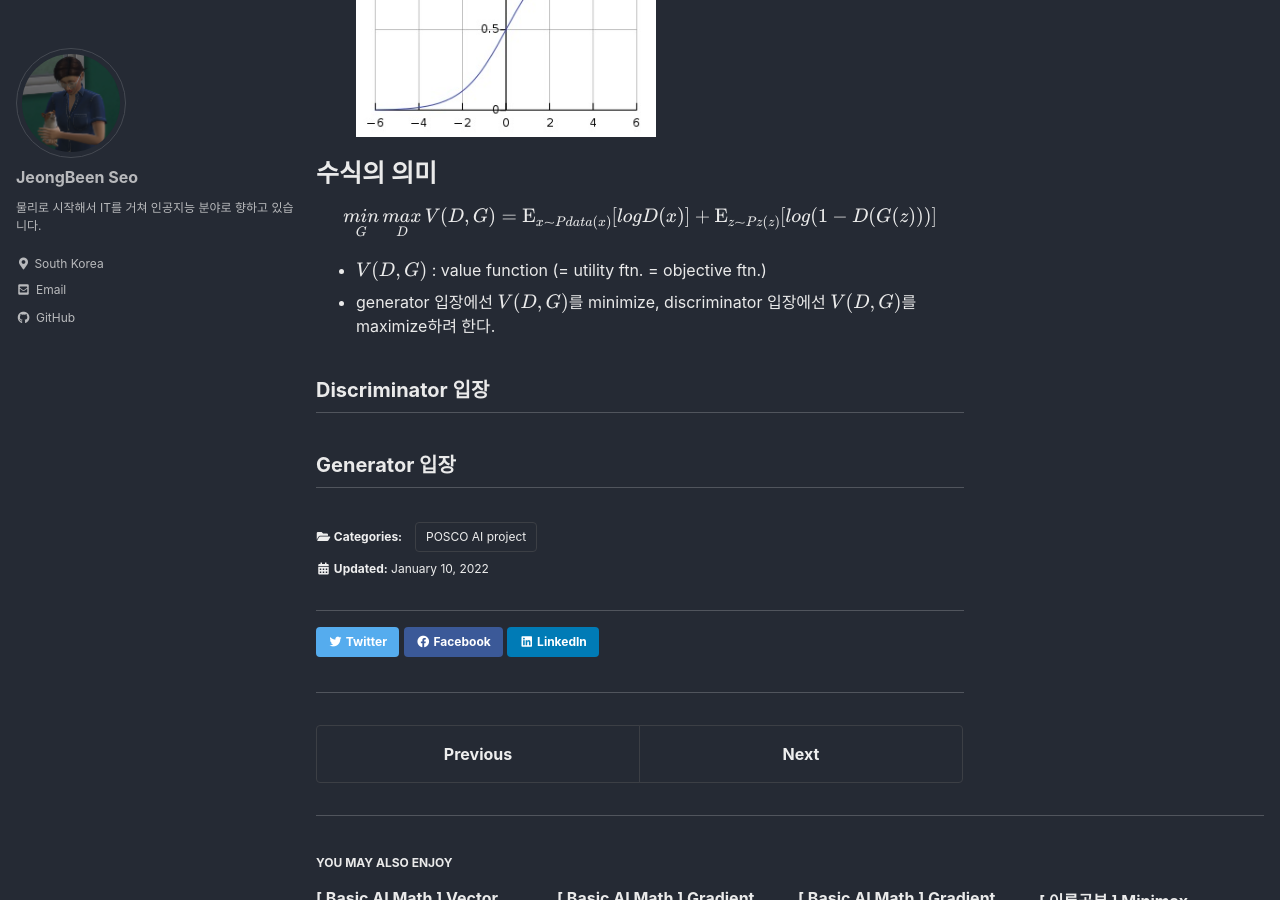
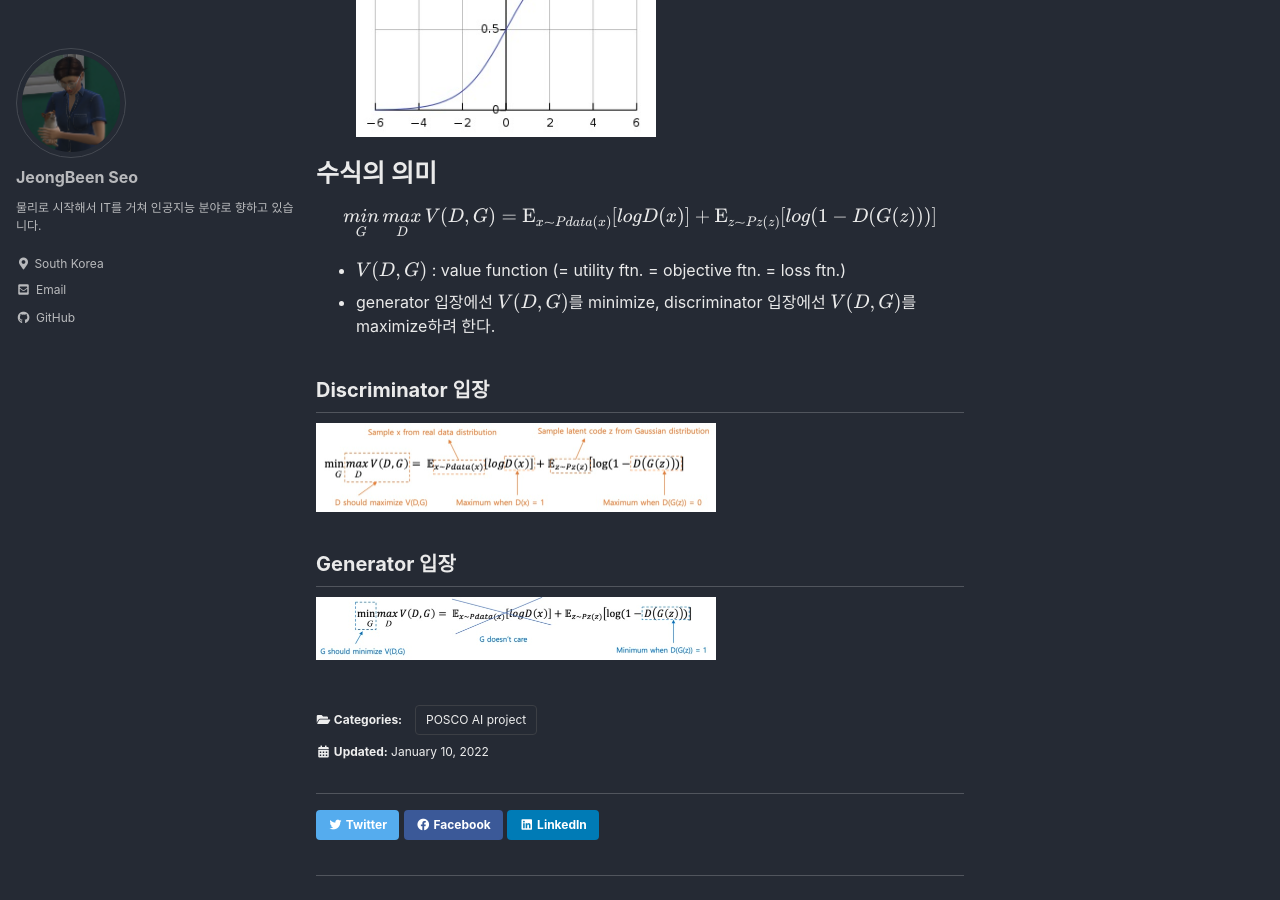
Before and after one commit to claire-1125/claire-1125.github.io, a Jekyll site: the page built from _posts/2022-01-10-gan.md, in a window 1280 px wide and 900 px high, scrolled down 1757 px. Built offline with Jekyll 4.4.1, drawn with Linux system fonts in a browser that asks for light colours; cached includes are drawn as plain includes; formulas are drawn with MathJax 3.

Commit message:
committed in Jen 21

```diff
--- a/_posts/2022-01-10-gan.md
+++ b/_posts/2022-01-10-gan.md
@@ -13,7 +13,7 @@ categories:
 
 ## 알고리즘
 
-![4.png](/assets/images/posts/POSCO_AI_project/gan1/4.png){: width="400"}
+![1.png](/assets/images/posts/POSCO_AI_project/gan/1.png){: width="400"}
 
 1. 제일 처음 **Noise**가 있다. 해당 Noise는 위 수식에서 **z**라고 표현된다.
 
@@ -29,7 +29,7 @@ categories:
 
 ## Generator
 
-![5.jpg](/assets/images/posts/POSCO_AI_project/gan1/5.jpg){: width="400"}
+![2.jpg](/assets/images/posts/POSCO_AI_project/gan/2.jpg){: width="400"}
 
 - Unsupervised Learning
 - MLP (multilayer perceptron)
@@ -47,7 +47,7 @@ categories:
 - 어떠한 input 데이터가 들어갔을 때, 해당 input 값이 어떤 것인지 **Classify** 한다. = **output이 0 혹은 1**
 - classify할 때 **sigmoid function**을 이용한다.
 
-    ![6.jpg](/assets/images/posts/POSCO_AI_project/gan1/6.jpg){: width="300"}
+    ![3.jpg](/assets/images/posts/POSCO_AI_project/gan/3.jpg){: width="300"}
 
 
 
@@ -57,10 +57,15 @@ $$
 \underset{G}{min} \, \underset{D}{max} \, V(D,G)=\operatorname{E}_{x⁓Pdata(x)}[logD(x)]+\operatorname{E}_{z⁓Pz(z)}[log(1-D(G(z)))]
 $$
 
-- $V(D,G)$ : value function (= utility ftn. = objective ftn.)
+- $V(D,G)$ : value function (= utility ftn. = objective ftn. = loss ftn.)
 - generator 입장에선 $V(D,G)$를 minimize, discriminator 입장에선 $V(D,G)$를 maximize하려 한다.
 
 ## Discriminator 입장
 
+![4.jpg](/assets/images/posts/POSCO_AI_project/gan/4.jpg){: width="400"}
+
+
 
 ## Generator 입장
+
+![5.jpg](/assets/images/posts/POSCO_AI_project/gan/5.jpg){: width="400"}
```
Also changed, not shown: _posts/2022-01-10-minimax_algo.md (+3 -3 lines), assets/images/posts/AI_Math/vector/1.png (deleted), assets/images/posts/AI_Math/vector/4.png (deleted), assets/images/posts/AI_Math/vector/Euclidean.png (deleted), assets/images/posts/AI_Math/vector/Manhattan.png (deleted), assets/images/posts/POSCO_AI_project/gan/1.png (renamed from assets/images/posts/POSCO_AI_project/gan1/4.png), assets/images/posts/POSCO_AI_project/gan/2.jpg (renamed from assets/images/posts/POSCO_AI_project/gan1/5.jpg), assets/images/posts/POSCO_AI_project/gan/3.jpg (renamed from assets/images/posts/POSCO_AI_project/gan1/6.jpg), assets/images/posts/POSCO_AI_project/gan/4.jpg (added), assets/images/posts/POSCO_AI_project/gan/5.jpg (added), assets/images/posts/POSCO_AI_project/minimax/1.png (renamed from assets/images/posts/POSCO_AI_project/gan1/1.png), assets/images/posts/POSCO_AI_project/minimax/2.png (renamed from assets/images/posts/POSCO_AI_project/gan1/2.png), assets/images/posts/POSCO_AI_project/minimax/3.jpg (renamed from assets/images/posts/POSCO_AI_project/gan1/3.jpg).
